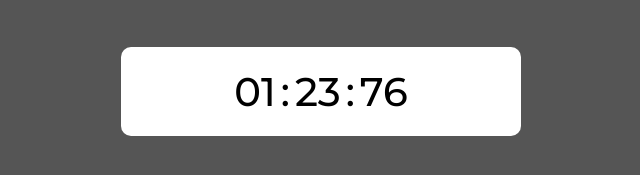
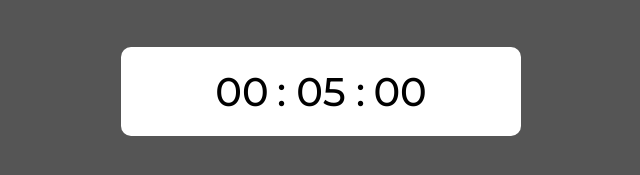
Before and after one commit to NikolaKasabov/js-html-css-exercises, a plain HTML site: page 2. stopwatch - lap timer/index.html in a window 1280 px wide. Shown: the part 155-330 px from the top of the page, without its empty margins (319-959 px from the left). Drawn offline with Linux system fonts and the light colour scheme.

Commit message:
add updateClock

```diff
--- a/2. stopwatch - lap timer/app.js
+++ b/2. stopwatch - lap timer/app.js
@@ -0,0 +1,29 @@
+const minutesEl = document.querySelector('.clock .minutes');
+const secondsEl = document.querySelector('.clock .seconds');
+const hundredthsEl = document.querySelector('.clock .hundredths');
+
+let timeInHundredths = 0;
+
+setInterval(() => {
+  timeInHundredths++;
+  updateClock();
+}, 10);
+
+function updateClock() {
+  let minutes = Math.floor(timeInHundredths / 6000);
+  if (minutes < 10) {
+    minutes = '0' + minutes;
+  }
+  let seconds = Math.floor((timeInHundredths / 100) % 60);
+  if (seconds < 10) {
+    seconds = '0' + seconds;
+  }
+  let hundredths = timeInHundredths % 100;
+  if (hundredths < 10) {
+    hundredths = '0' + hundredths;
+  }
+
+  minutesEl.innerText = minutes;
+  secondsEl.innerText = seconds;
+  hundredthsEl.innerText = hundredths;
+}
--- a/2. stopwatch - lap timer/index.html
+++ b/2. stopwatch - lap timer/index.html
@@ -14,12 +14,12 @@
 <body>
   <div class="container">
     <h1>stopwatch<br>lap timer</h1>
-    <div class="time">
-      <span class="minutes">01</span>
+    <div class="clock">
+      <span class="minutes number">01</span>
       <span>:</span>
-      <span class="seconds">23</span>
+      <span class="seconds number">23</span>
       <span>:</span>
-      <span class="tenths">76</span>
+      <span class="hundredths number">76</span>
     </div>
   </div>
 
--- a/2. stopwatch - lap timer/style.css
+++ b/2. stopwatch - lap timer/style.css
@@ -22,7 +22,7 @@ h1 {
   text-transform: uppercase;
 }
 
-.time {
+.clock {
   margin-top: 50px;
   padding: 20px;
   color: black;
@@ -31,7 +31,11 @@ h1 {
   display: flex;
   justify-content: center;
   gap: 5px;
-  align-items: center;
   font-size: 40px;
   font-weight: 500;
 }
+
+.clock .number {
+  width: 60px;
+  text-align: center;
+}
```
